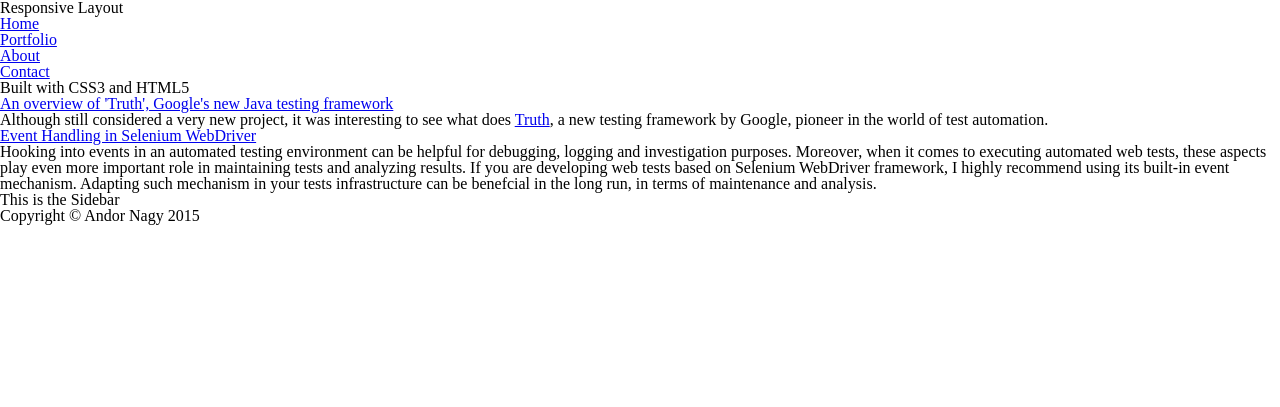
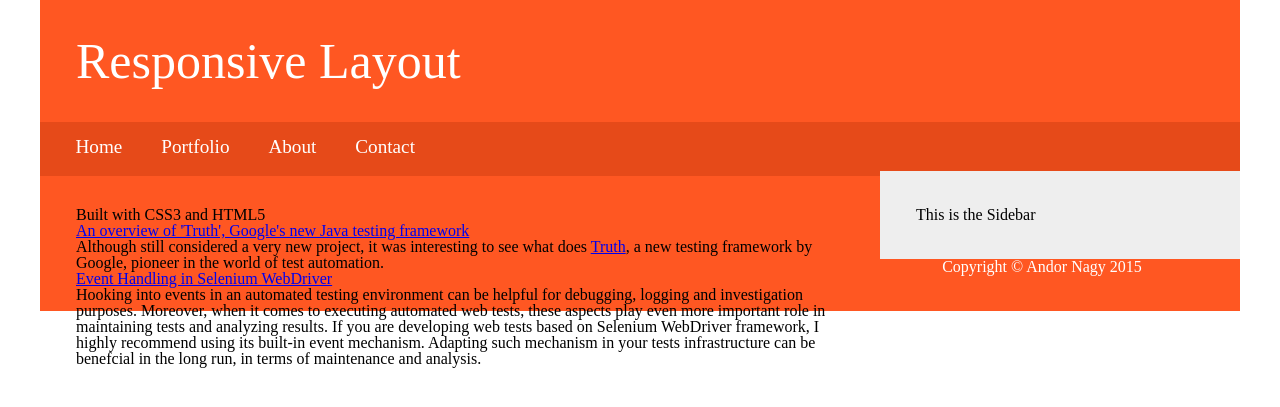
Before and after one commit to waseemh/waseemh.github.io, a Jekyll site: the page built from index.html, in a window 1280 px wide. Shown: the top 407 px of the page. Built offline with Jekyll 4.4.1, drawn with Linux system fonts in a browser that asks for light colours; nearby versions of some CDN libraries; library files that are not in the unit come from our copies.

Commit message:
Update default.html

```diff
--- a/_layouts/default.html
+++ b/_layouts/default.html
@@ -2,7 +2,7 @@
     <title>Responsive Layout</title>
         <meta name="viewport" content="width=device-width, initial-scale=1.0">
     <link rel="stylesheet" type="text/css" href="reset.css">
-    <link rel="stylesheet" type="text/css" href="style.css">
+    <link rel="stylesheet" type="text/css" href="stylesheets/style.css">
 </head>
 <body>
 <div id="container">
```
